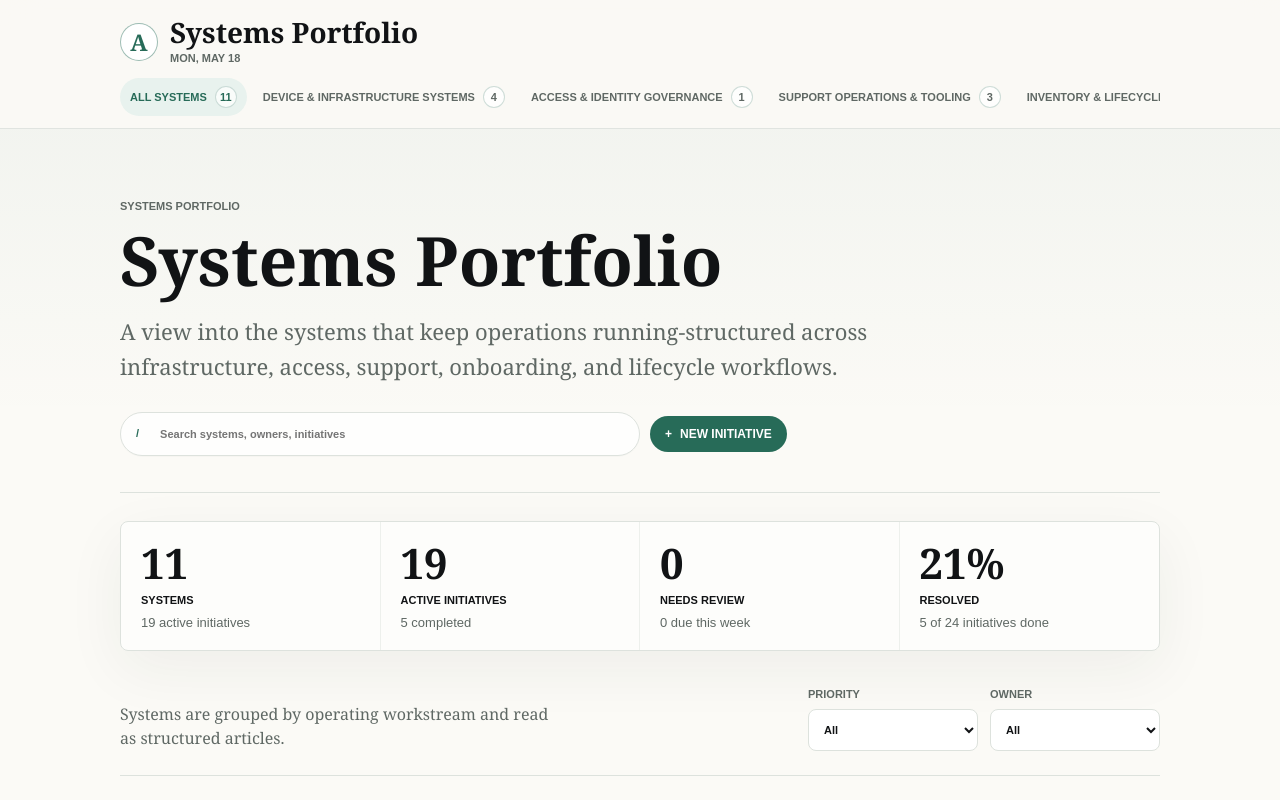
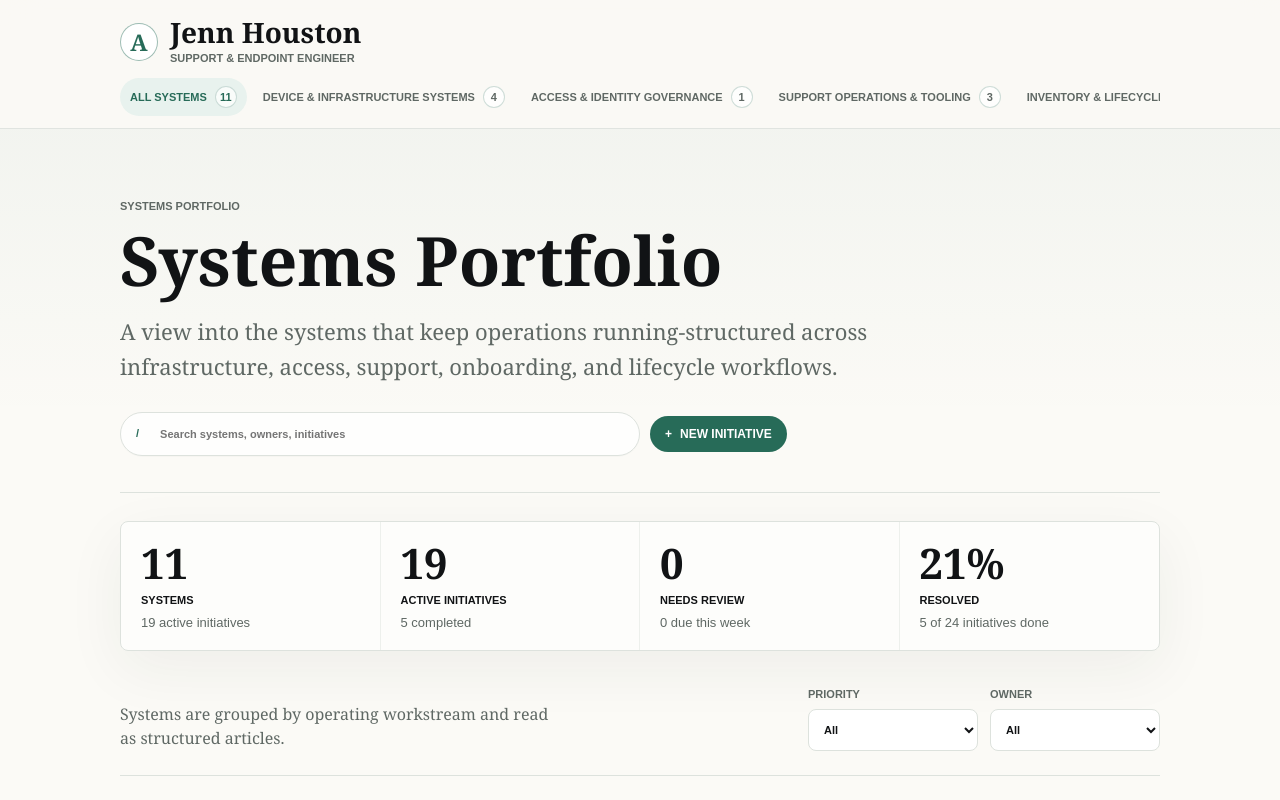
Before and after one commit to jennhouston/jennhouston-project-home-page, a plain HTML site: page index.html in a window 1280 px wide. Shown: the top 800 px of the page. Drawn offline with Linux system fonts and the light colour scheme.

Commit message:
Add files via upload

```diff
--- a/app.js
+++ b/app.js
@@ -477,11 +477,13 @@ const elements = {
   emptyStateTemplate: document.querySelector("#emptyStateTemplate"),
 };
 
-elements.todayLabel.textContent = new Intl.DateTimeFormat(undefined, {
-  weekday: "short",
-  month: "short",
-  day: "numeric",
-}).format(new Date());
+if (elements.todayLabel) {
+  elements.todayLabel.textContent = new Intl.DateTimeFormat(undefined, {
+    weekday: "short",
+    month: "short",
+    day: "numeric",
+  }).format(new Date());
+}
 
 elements.newTaskButton.addEventListener("click", () => openTaskDialog());
 elements.newProjectButton.addEventListener("click", () => openProjectDialog());
--- a/index.html
+++ b/index.html
@@ -12,8 +12,8 @@
         <div class="brand">
           <div class="brand-mark" aria-hidden="true">A</div>
           <div>
-            <h1>Systems Portfolio</h1>
-            <p id="todayLabel"></p>
+            <h1>Jenn Houston</h1>
+            <p>Support &amp; Endpoint Engineer</p>
           </div>
         </div>
 
```
